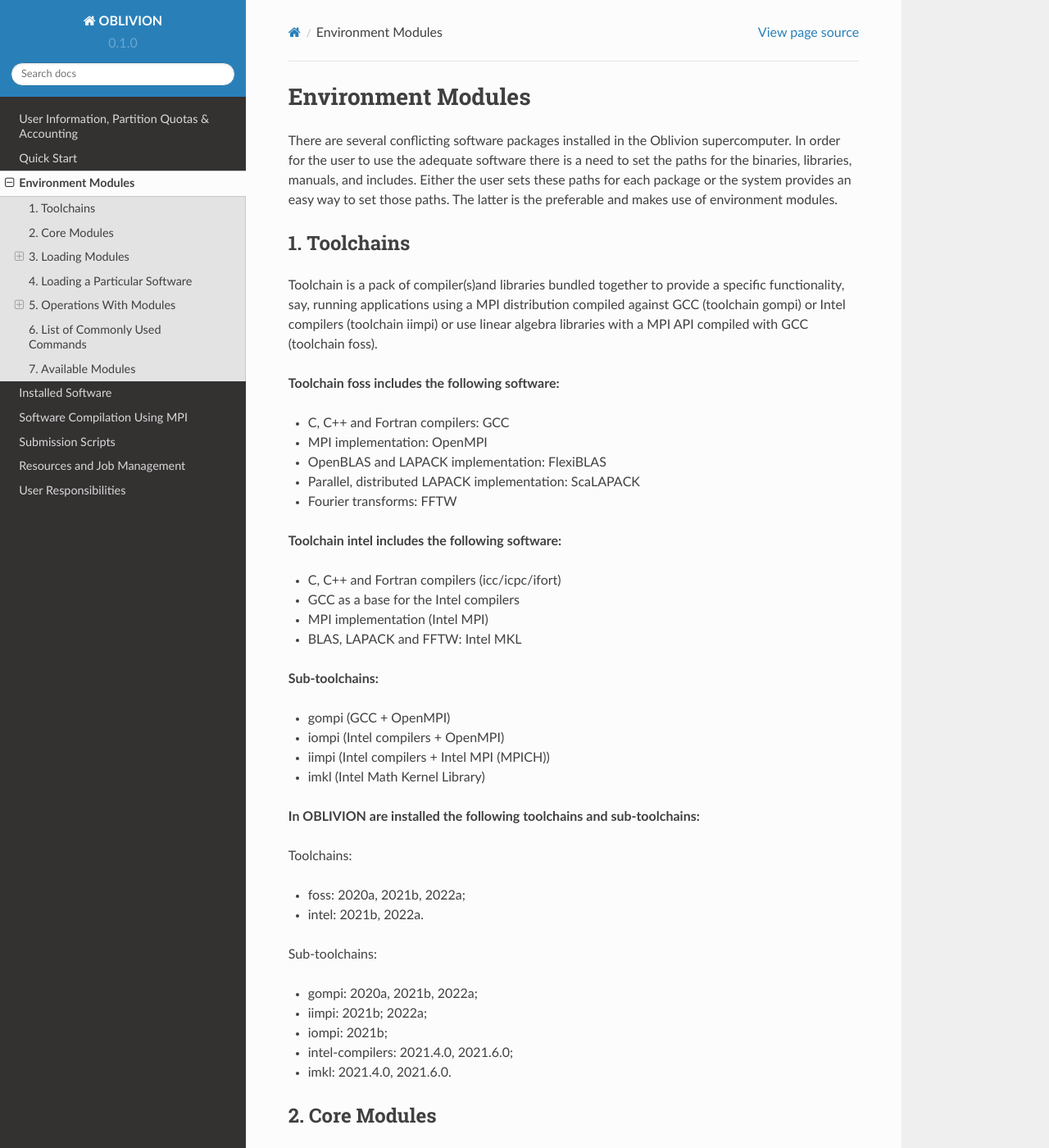
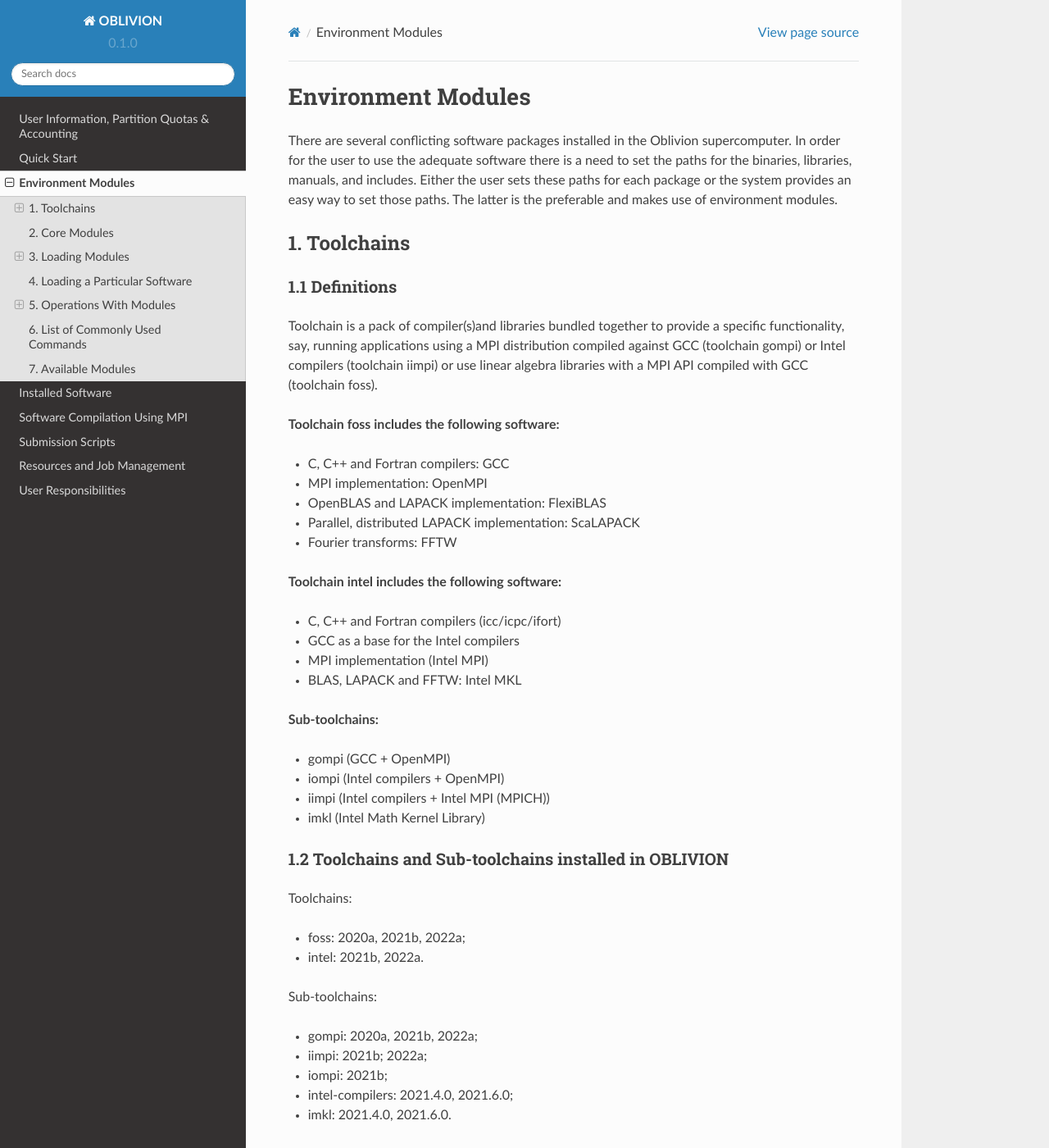
Before and after one commit to mavillez/Oblivion, a Sphinx documentation site: the page built from docs/source/modules.rst, in a window 1280 px wide and 1400 px high. Shown: the whole window at 82% size. Built offline with Sphinx 7.4.7 and the Read the Docs theme 2.0.0, drawn with Linux system fonts in a browser that asks for light colours.

Commit message:
Update modules.rst

```diff
--- a/docs/source/modules.rst
+++ b/docs/source/modules.rst
@@ -5,6 +5,9 @@ There are several conflicting software packages installed in the Oblivion superc
 
 1. Toolchains
 -------------
+
+1.1 Definitions
+~~~~~~~~~~~~~~~
 
 Toolchain is a pack of compiler(s)and libraries bundled together to provide a specific functionality, say, running applications using a MPI distribution compiled against GCC (toolchain gompi) or Intel compilers (toolchain iimpi) or use linear algebra libraries with a MPI API compiled with GCC (toolchain foss).
 
@@ -30,8 +33,8 @@ Toolchain is a pack of compiler(s)and libraries bundled together to provide a sp
 - iimpi (Intel compilers + Intel MPI (MPICH))
 - imkl (Intel Math Kernel Library)
 
-
-**In OBLIVION are installed the following toolchains and sub-toolchains:**
+1.2 Toolchains and Sub-toolchains installed in OBLIVION
+~~~~~~~~~~~~~~~~~~~~~~~~~~~~~~~~~~~~~~~~~~~~~~~~~~~~~~~
 
 Toolchains:
 
```
